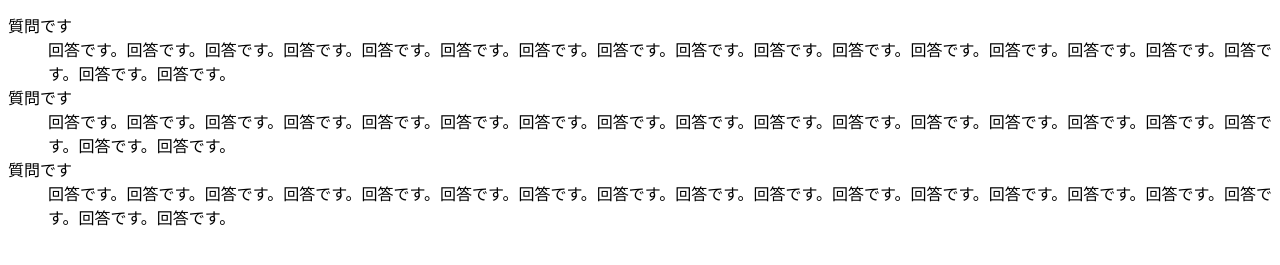
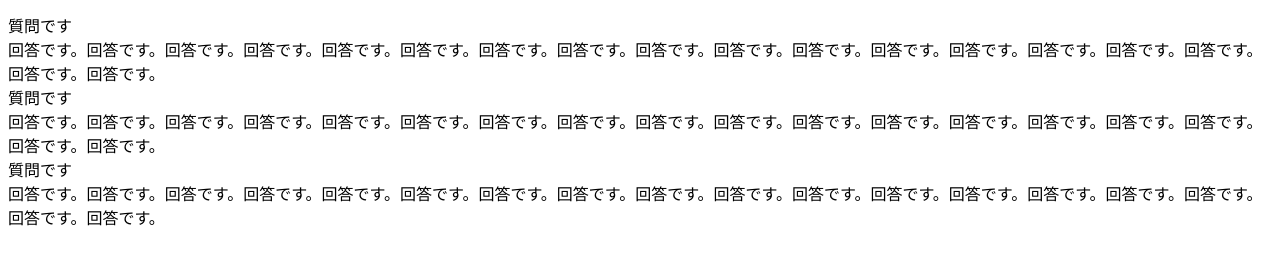
Before and after one commit to elma-yo/yos-js-accordionUI, a plain HTML site: page index.html in a window 1280 px wide. Shown: the part 53-318 px from the top of the page. Drawn offline with Linux system fonts and the light colour scheme.

Commit message:
dl & dd のスタイルをリセット

```diff
--- a/css/style.css
+++ b/css/style.css
@@ -4,3 +4,11 @@ h1 {
     padding: 8px 16px;
     margin-bottom: 16px;
 }
+
+dl {
+    margin: 0;
+}
+
+dd {
+    margin: 0;
+}
```
